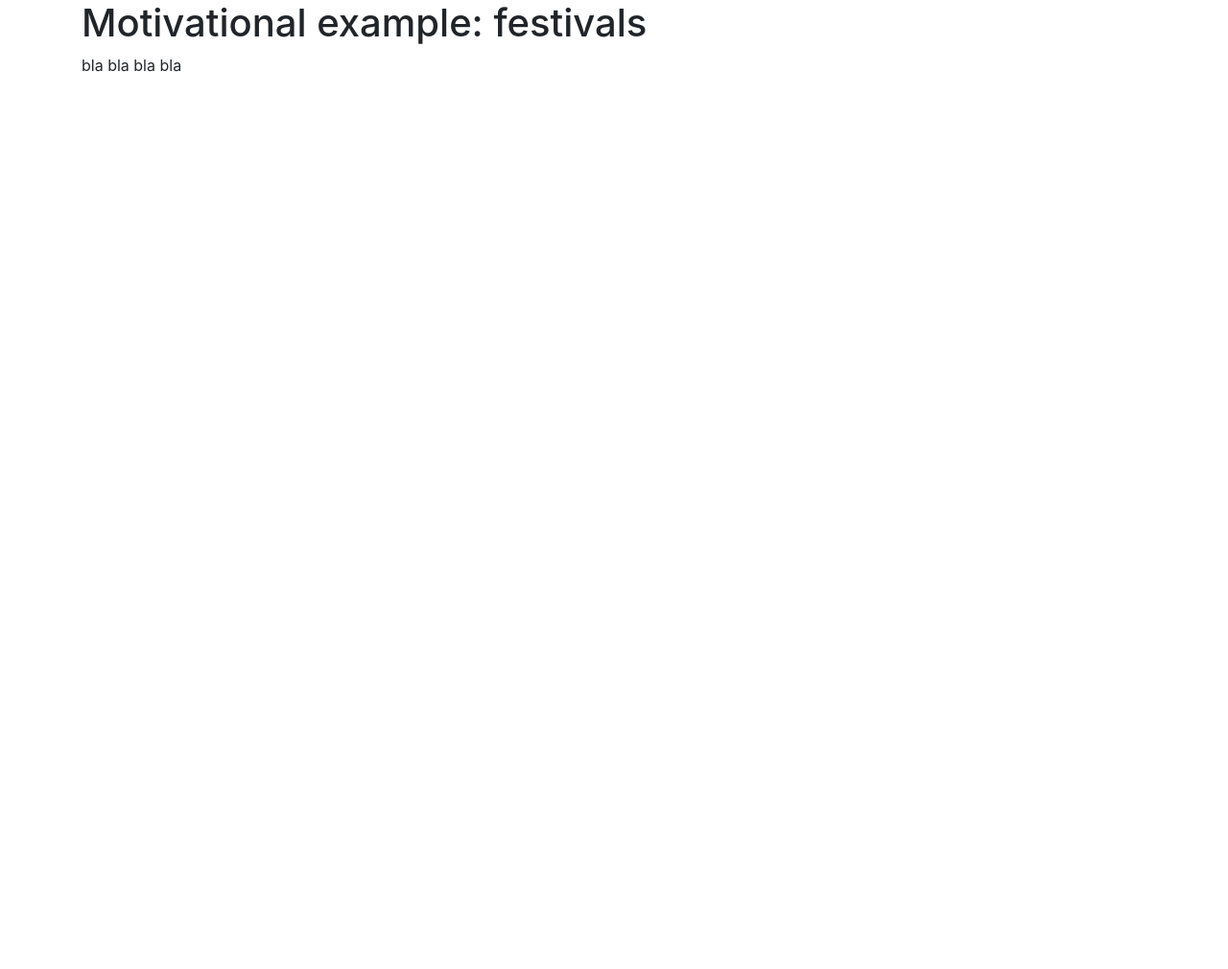
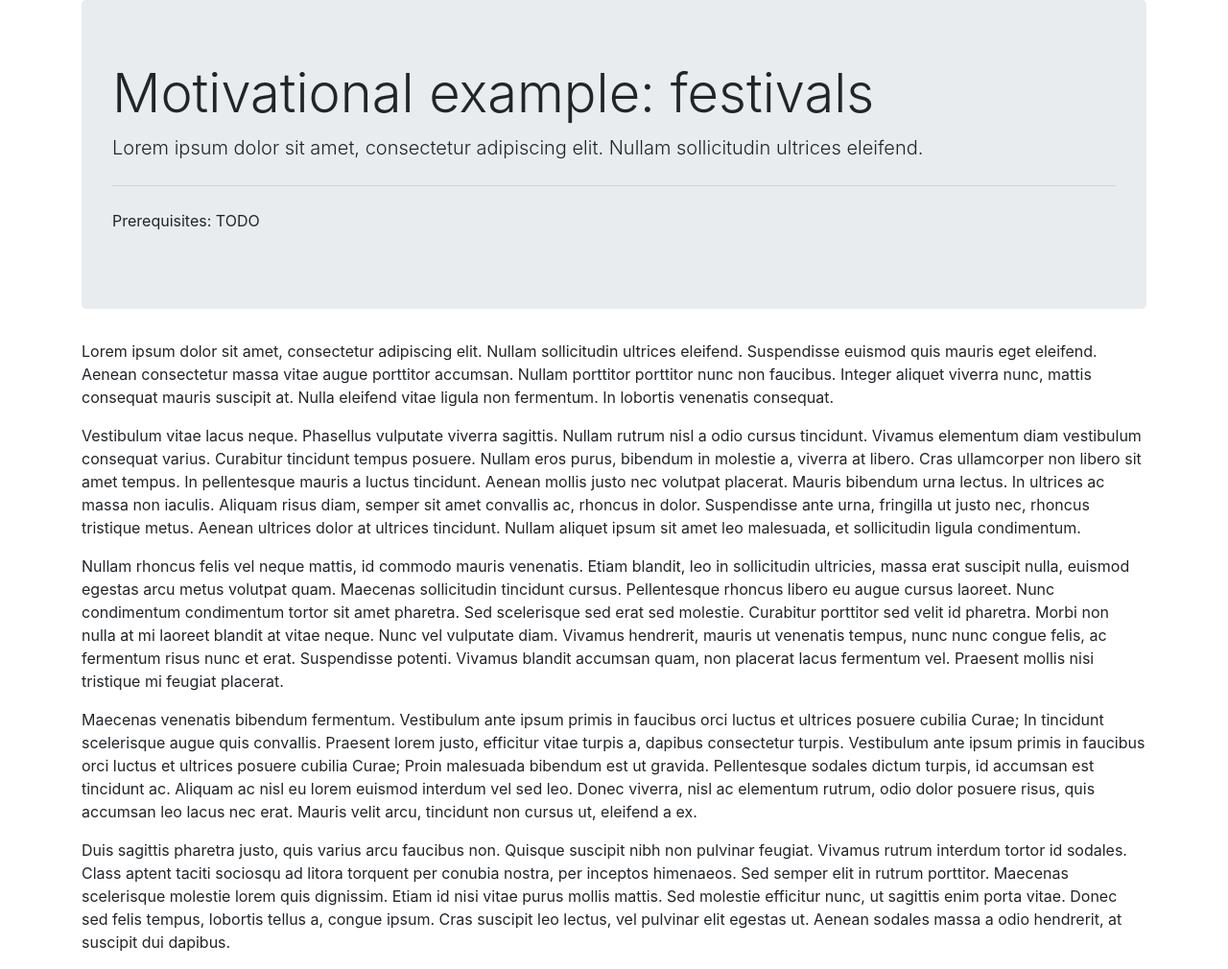
Before and after one commit to hegyhati/IMOLS, a Jekyll site: the page built from pages/festival.html, in a window 1280 px wide. Shown: the whole page at 96% size. Built offline with Jekyll 4.4.1, drawn with Linux system fonts in a browser that asks for light colours; before the commit the page ends 900 px from its top, so only the background shows below that.

Commit message:
Lecture list fix, layout pimp

```diff
--- a/_layouts/lecture.html
+++ b/_layouts/lecture.html
@@ -5,9 +5,15 @@
 
   <body>
     <div class="container">
-        <h1>{{page.title}}</h1>
+        <div class="jumbotron">
+          <h1 class="display-4">{{page.title}}</h1>
+          <p class="lead">{{page.lead}}</p>
+          <hr class="my-4">
+          <p>Prerequisites: TODO</p>
+        </div>
 
-        {{ page.content }}
+        {{content}}
+
 
     </div>
 
--- a/pages/festival.html
+++ b/pages/festival.html
@@ -1,6 +1,15 @@
 ---
 title: "Motivational example: festivals"
 layout: lecture
+lead: Lorem ipsum dolor sit amet, consectetur adipiscing elit. Nullam sollicitudin ultrices eleifend.
 prerequisite:
 ---
-bla bla bla bla
+<p>Lorem ipsum dolor sit amet, consectetur adipiscing elit. Nullam sollicitudin ultrices eleifend. Suspendisse euismod quis mauris eget eleifend. Aenean consectetur massa vitae augue porttitor accumsan. Nullam porttitor porttitor nunc non faucibus. Integer aliquet viverra nunc, mattis consequat mauris suscipit at. Nulla eleifend vitae ligula non fermentum. In lobortis venenatis consequat.</p>
+
+<p>Vestibulum vitae lacus neque. Phasellus vulputate viverra sagittis. Nullam rutrum nisl a odio cursus tincidunt. Vivamus elementum diam vestibulum consequat varius. Curabitur tincidunt tempus posuere. Nullam eros purus, bibendum in molestie a, viverra at libero. Cras ullamcorper non libero sit amet tempus. In pellentesque mauris a luctus tincidunt. Aenean mollis justo nec volutpat placerat. Mauris bibendum urna lectus. In ultrices ac massa non iaculis. Aliquam risus diam, semper sit amet convallis ac, rhoncus in dolor. Suspendisse ante urna, fringilla ut justo nec, rhoncus tristique metus. Aenean ultrices dolor at ultrices tincidunt. Nullam aliquet ipsum sit amet leo malesuada, et sollicitudin ligula condimentum.</p>
+
+<p>Nullam rhoncus felis vel neque mattis, id commodo mauris venenatis. Etiam blandit, leo in sollicitudin ultricies, massa erat suscipit nulla, euismod egestas arcu metus volutpat quam. Maecenas sollicitudin tincidunt cursus. Pellentesque rhoncus libero eu augue cursus laoreet. Nunc condimentum condimentum tortor sit amet pharetra. Sed scelerisque sed erat sed molestie. Curabitur porttitor sed velit id pharetra. Morbi non nulla at mi laoreet blandit at vitae neque. Nunc vel vulputate diam. Vivamus hendrerit, mauris ut venenatis tempus, nunc nunc congue felis, ac fermentum risus nunc et erat. Suspendisse potenti. Vivamus blandit accumsan quam, non placerat lacus fermentum vel. Praesent mollis nisi tristique mi feugiat placerat.</p>
+
+<p>Maecenas venenatis bibendum fermentum. Vestibulum ante ipsum primis in faucibus orci luctus et ultrices posuere cubilia Curae; In tincidunt scelerisque augue quis convallis. Praesent lorem justo, efficitur vitae turpis a, dapibus consectetur turpis. Vestibulum ante ipsum primis in faucibus orci luctus et ultrices posuere cubilia Curae; Proin malesuada bibendum est ut gravida. Pellentesque sodales dictum turpis, id accumsan est tincidunt ac. Aliquam ac nisl eu lorem euismod interdum vel sed leo. Donec viverra, nisl ac elementum rutrum, odio dolor posuere risus, quis accumsan leo lacus nec erat. Mauris velit arcu, tincidunt non cursus ut, eleifend a ex.</p>
+
+<p>Duis sagittis pharetra justo, quis varius arcu faucibus non. Quisque suscipit nibh non pulvinar feugiat. Vivamus rutrum interdum tortor id sodales. Class aptent taciti sociosqu ad litora torquent per conubia nostra, per inceptos himenaeos. Sed semper elit in rutrum porttitor. Maecenas scelerisque molestie lorem quis dignissim. Etiam id nisi vitae purus mollis mattis. Sed molestie efficitur nunc, ut sagittis enim porta vitae. Donec sed felis tempus, lobortis tellus a, congue ipsum. Cras suscipit leo lectus, vel pulvinar elit egestas ut. Aenean sodales massa a odio hendrerit, at suscipit dui dapibus.</p>
```
Also changed, not shown: index.html (+3 -4 lines).
